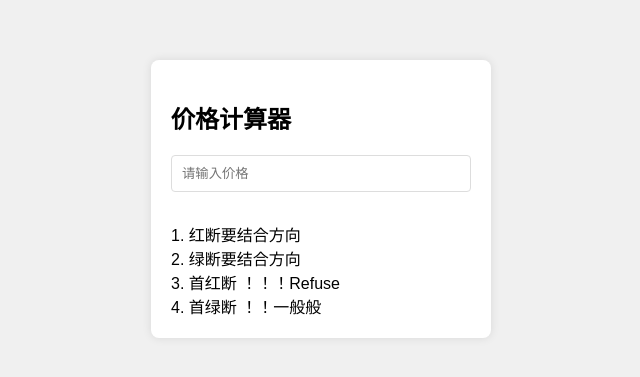
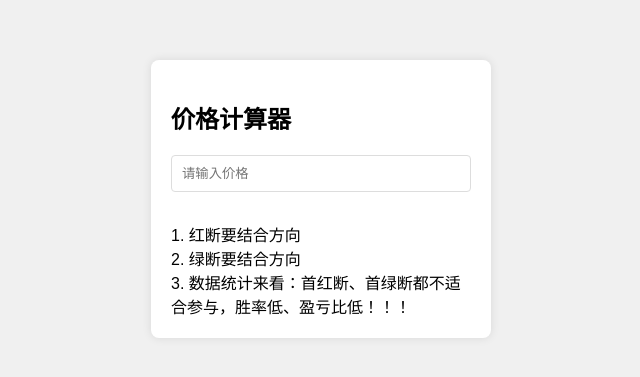
Before and after one commit to Bian2017/test-market, a plain HTML site: page index.html in a window 1280 px wide. Shown: the part 201-578 px from the top of the page, without its empty margins (319-959 px from the left). Drawn offline with Linux system fonts and the light colour scheme.

Commit message:
Update index.html

```diff
--- a/index.html
+++ b/index.html
@@ -58,8 +58,7 @@
         <div id="results"></div>
         <div>1. 红断要结合方向</div>
         <div>2. 绿断要结合方向 </div>
-        <div>3. 首红断  ！！！Refuse </div>
-        <div>4. 首绿断 ！！一般般</div>
+        <div>3. 数据统计来看：首红断、首绿断都不适合参与，胜率低、盈亏比低！！！ </div>
     </div>
 
     <script>
```
